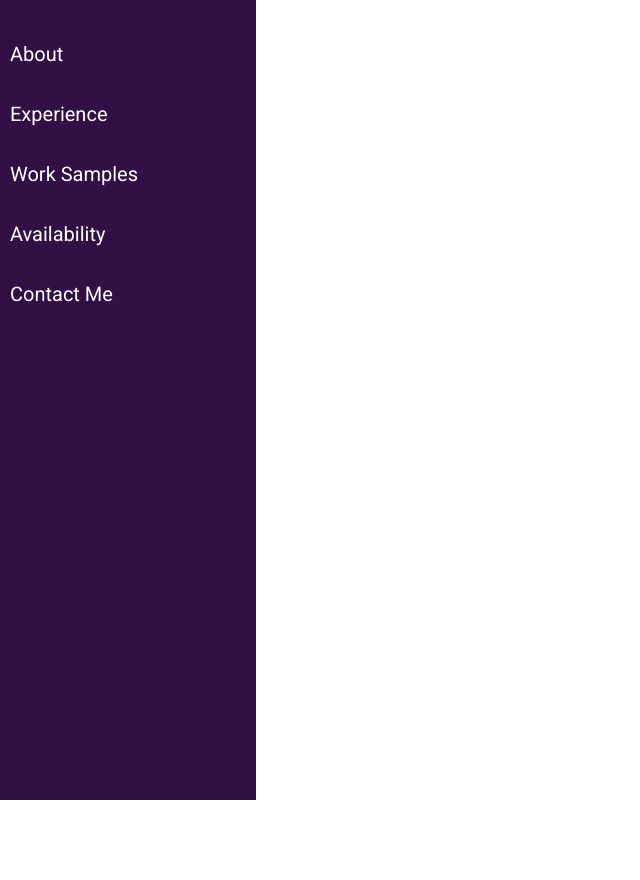
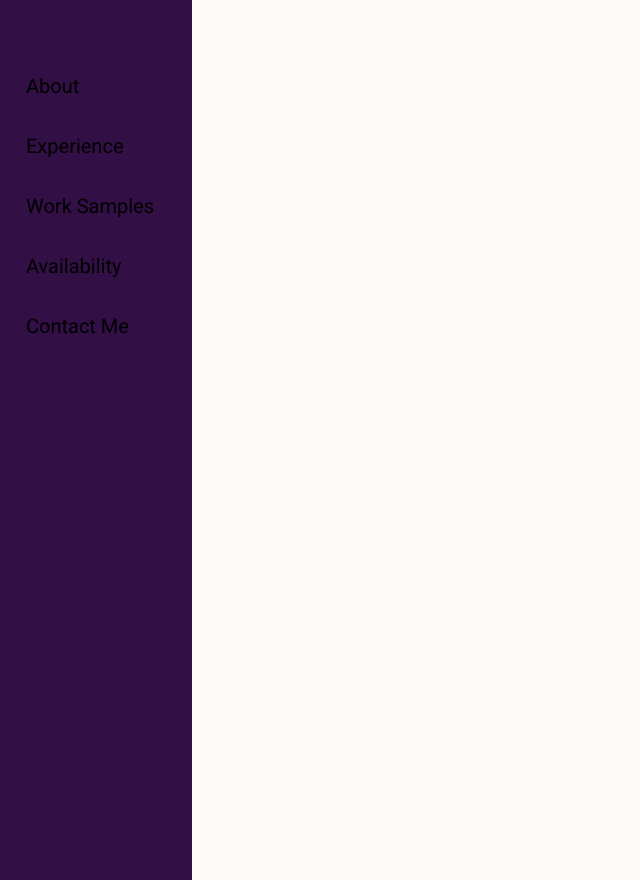
Before and after one commit to MarSchlaefer/asl-portfolio, a React (Create React App) app: page / in a window 1280 px wide. Shown: the whole page, without its empty margins (0-640 px from the left). Before the commit the page ends 800 px from the top, so only its background shows below. Built offline with nearby package versions, Linux system fonts and the light colour scheme.

Commit message:
Added anchor tags styling and functionality.

```diff
--- a/src/App.css
+++ b/src/App.css
@@ -1,4 +1,5 @@
 @import url('https://fonts.googleapis.com/css?family=Roboto');
+
 
 .App {
   display: flex;
@@ -6,23 +7,35 @@
   font-family: 'Roboto', sans-serif;
 }
 
+.spacing {
+  height: 110vh;
+  width: 15vw;
+}
+
 .side-bar {
-  height: 100vh;
-  width: 20vw;
+  height: 110vh;
+  width: 15vw;
   background: #320f45;
-  /* position: fixed; */
+  position: fixed;
   z-index: 1;
   top: 0;
   left: 0;
   overflow: hidden;
-  float: left;
   box-sizing: border-box;
+  padding-left: 1em;
+  padding-top: 2em;
+  /* position: -webkit-sticky;
+  position: sticky;
+  top: 0; */
+}
+
+.side-bar img {
+  height: 20vh;
 }
 
 .menu {
   display: flex;
   flex-direction: column;
-  color: white;
   font-family: 'Roboto', sans-serif;
   font-size: 1.25em;
 }
@@ -31,35 +44,35 @@
   height: 2em;
   padding: .5em;
   line-height: 2em;
+  border-radius: 5px;
 }
 
 .nav-bar div:hover {
   background: #581d79;
 }
 
+.nav-bar a {
+  text-decoration: none;
+  color: white;
+}
+
 .content {
   display: flex;
   flex-direction: column;
-  height: 100vh;
-  width: 80vw;
+  width: 85vw;
   padding: 2em;
   overflow: scroll;
   float: right;
   box-sizing: border-box;
   justify-content: center;
-}
-
-.footer {
-  display: flex;
-  flex-direction: row;
-  justify-content: center;
-  margin: 1em;
+  background: snow;
 }
 
 .about {
   display: flex;
   flex-direction: column;
   align-items: center;
+  margin: 2em;
 }
 
 .about h5 {
@@ -75,6 +88,7 @@
   flex-direction: column;
   text-align: left;
   align-items: center;
+  margin: 2em;
 }
 
 .col-container {
@@ -83,22 +97,49 @@
 }
 
 .col-1 {
-  height: 100%;
-  width: 30vw;
+  /* height: 100%; */
+  width: 30%;
   margin: 1em;
-  background-color: rgba(185,121,145, 0.2);
+  padding: 1em;
+  background-color: rgb(50,15,69, 0.5);
+  border-radius: 5px;
 }
 
 .col-2 {
-  height: 100%;
+  /* height: 100%; */
   width: 30vw;
   margin: 1em;
-  background-color: rgba(185,121,145, 0.2);
+  padding: 1em;
+  background-color: rgb(50,15,69, 0.5);
+  border-radius: 5px;
 }
 
 .col-3 {
-  height: 100%;
+  /* height: 100%; */
   width: 30vw;
   margin: 1em;
-  background-color: rgba(185,121,145, 0.2);
+  padding: 1em;
+  background-color: rgb(50,15,69, 0.5);
+  border-radius: 5px;
 }
+
+.contact {
+  display: flex;
+  flex-direction: column;
+  justify-content: center;
+  margin: 2em;
+}
+
+.samples {
+  display: flex;
+  flex-direction: column;
+  justify-content: center;
+  margin: 2em;
+}
+
+.availability {
+  display: flex;
+  flex-direction: column;
+  justify-content: center;
+  margin: 2em;
+}
```
